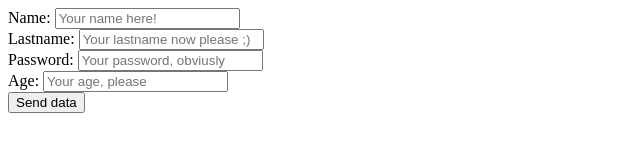
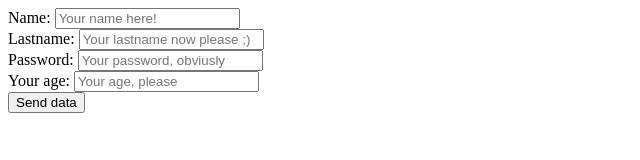
Before and after one commit to jchurin/bootcamp-lenio-tmp, a plain HTML site: page index.html in a window 1280 px wide. Shown: the full height of the page, 0-640 px from the left. Drawn offline with Linux system fonts and the light colour scheme.

Commit message:
fix: change input age label

```diff
--- a/index.html
+++ b/index.html
@@ -11,7 +11,7 @@
       <input type="text" placeholder="Your lastname now please ;)" name="lastname"/><br>
       <label for="password">Password:</label>
       <input type="password" placeholder="Your password, obviusly" name="password"/><br>
-      <label for="age">Age:</label>
+      <label for="age">Your age:</label>
       <input type="text" placeholder="Your age, please" name="age"/><br>
       <input type="submit" value="Send data"/>
     </form>
```
